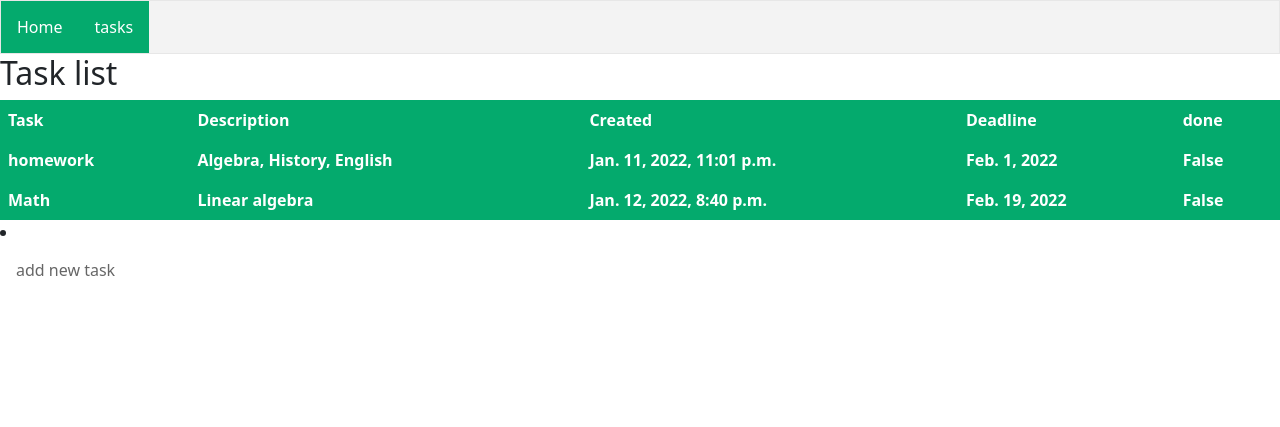
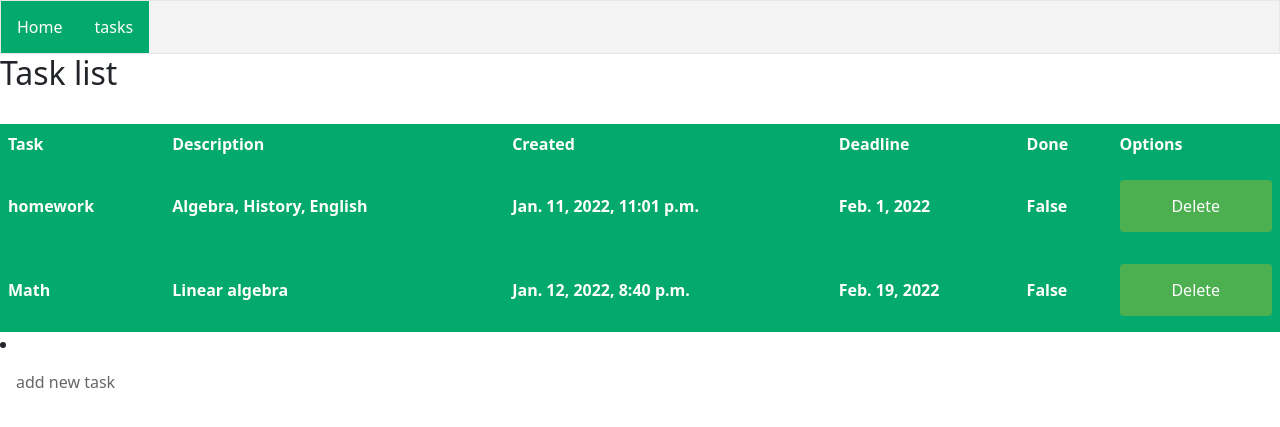
Before and after one commit to Flamcom27/TaskManager_Django, a Django app: page /tasks in a window 1280 px wide. Shown: the top 427 px of the page. Run offline with Django 4.2, Linux system fonts and the light colour scheme; data comes from the database, SQL or seed files in the repository; both versions use the stored data as it was after the commit; lists and menus that the app fills with data are empty.

Commit message:
delete_task_view is created and implemented

```diff
--- a/TaskApp/forms.py
+++ b/TaskApp/forms.py
@@ -13,3 +13,9 @@ class TaskForm(forms.ModelForm):
         widgets = {
             'deadline': DateInput()
         }
+
+
+# class DeleteTaskForm(forms.ModelForm):
+#     class Meta:
+#         model = TaskModel
+#         fields = '__all__'
--- a/TaskApp/models.py
+++ b/TaskApp/models.py
@@ -11,3 +11,6 @@ class TaskModel(models.Model):
 
     def __repr__(self):
         return self.title
+
+    def __str__(self):
+        return self.title
--- a/TaskApp/urls.py
+++ b/TaskApp/urls.py
@@ -4,5 +4,6 @@ from . import views
 urlpatterns = [
     path('', views.home_view),
     path('tasks', views.task_view, name='tasks'),
-    path('add_task', views.add_task_view, name='add_task')
+    path('add_task', views.add_task_view, name='add_task'),
+    path('delete_task', views.delete_task_view, name='delete_task')
 ]
--- a/TaskApp/views.py
+++ b/TaskApp/views.py
@@ -1,6 +1,7 @@
 from django.shortcuts import render, redirect
 from .models import TaskModel
 from .forms import TaskForm
+
 
 # Create your views here.
 
@@ -17,12 +18,13 @@ def add_task_view(request):
     if request.method == 'POST':
         form = TaskForm(request.POST)
         if form.is_valid():
-            try:
-                TaskModel.objects.create(**form.cleaned_data)
-                return redirect('tasks')
-            except:
-                form.add_error(None, 'incorrect data')
-
+            TaskModel.objects.create(**form.cleaned_data)
+            return redirect('tasks')
     else:
         form = TaskForm()
     return render(request, 'addTask.html', {'form': form})
+
+
+def delete_task_view(request):
+    TaskModel.objects.get(id=request.POST['id']).delete()
+    return redirect('tasks')
--- a/templates/addTask.html
+++ b/templates/addTask.html
@@ -5,10 +5,8 @@
 {% block body %}
     <form action="{% url 'add_task' %}" method="post">
         {% csrf_token %}
-    <div class="errors">{{ form.non_field_errors }}</div>
         {% for f in form %}
         <p><label for="{{ f.id_for_label }}">{{ f.label }}</label>{{ f }}</p>
-
         {% endfor %}
         <input type="submit" value="Submit">
     </form>
--- a/templates/tasks.html
+++ b/templates/tasks.html
@@ -11,7 +11,8 @@
         <th>Description</th>
         <th>Created</th>
         <th>Deadline</th>
-    <th>done</th>
+        <th>Done</th>
+        <th>Options</th>
     </tr>
 {% for task in tasks %}
 <tr>
@@ -20,6 +21,15 @@
     <th>{{ task.created }}</th>
     <th>{{ task.deadline }}</th>
     <th>{{ task.done }}</th>
+    <form action="{% url 'delete_task' %}" method="post">
+    {% csrf_token %}
+        <label for="{{ task.id }}">
+            <th>
+                <input type="hidden" name="id" value="{{ task.id }}">
+                <input type="submit" value="Delete">
+            </th>
+        </label>
+    </form>
 </tr>
 {% endfor %}
 </table>
```
Also changed, not shown: db.sqlite3. Lines whose indentation alone changed are shown as unchanged.
